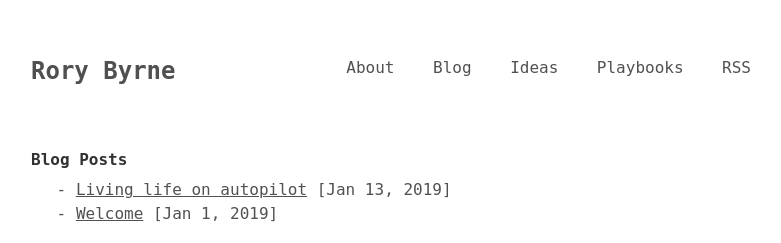
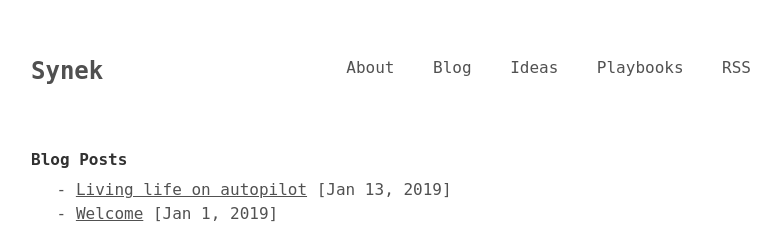
Before and after one commit to RoryOfByrne/rocktheboat, a Jekyll site: the page built from index.html, in a window 1280 px wide. Shown: the top 243 px of the page, without its empty margins (249-1030 px from the left). Built offline with Jekyll 4.4.1, drawn with Linux system fonts in a browser that asks for light colours.

Commit message:
Misc. updates

```diff
--- a/_config.yml
+++ b/_config.yml
@@ -13,7 +13,7 @@
 # you will see them accessed via {{ site.title }}, {{ site.email }}, and so on.
 # You can create any custom variable you would like, and they will be accessible
 # in the templates via {{ site.myvariable }}.
-title: Rory Byrne
+title: Synek
 email: rory@syze.ai
 description: >- # this means to ignore newlines until "baseurl:"
   Spiel.
--- a/index.html
+++ b/index.html
@@ -1,6 +1,6 @@
 ---
 layout: default
-title: RTB
+title: Synek
 ---
 
 <h4>Blog Posts</h4>
```
